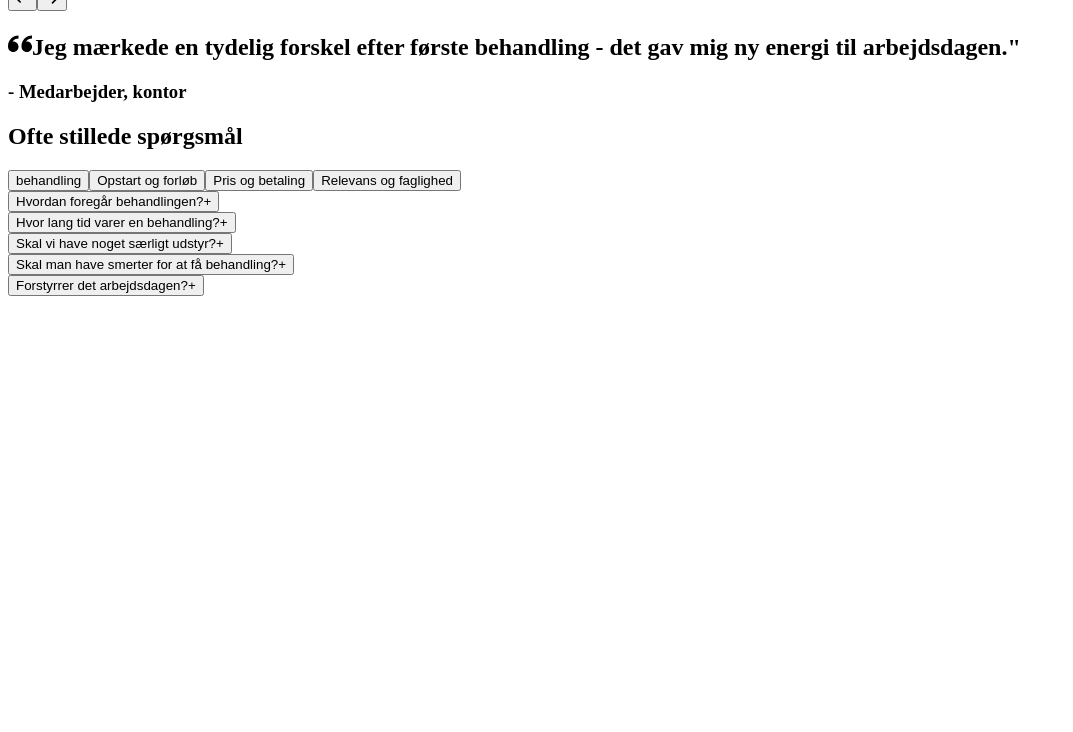
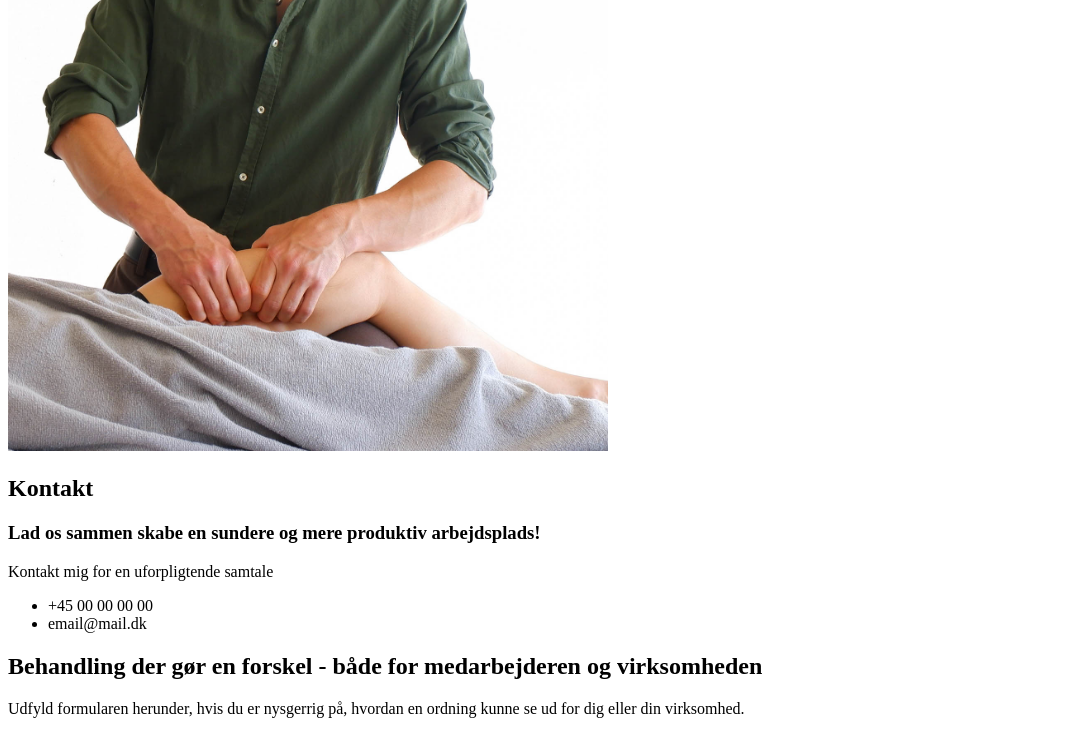
Before and after one commit to s0fiekm/Motusetmanus, a Next.js app: page / in a window 1280 px wide. Shown: the part 2000-2732 px from the top of the page, without its empty margins (0-1073 px from the left). Before the commit the page ends 2304 px from the top, so only its background shows below. Built offline with nearby package versions, Linux system fonts and the light colour scheme.

Commit message:
hero og contact info

```diff
--- a/src/app/page.js
+++ b/src/app/page.js
@@ -6,16 +6,20 @@ import Trial from "@/components/Trial";
 import Pros from "@/components/Pros";
 import FaqSection from "@/components/FaqSection";
 import QuoteSlider from "@/components/QuoteSlider";
+import Hero from "@/components/Hero";
+import ContactInfo from "@/components/ContactInfo";
 
 export default function Home() {
   return (
     <div>
       <main className="min-h-screen flex flex-col items-center justify-center">
+        <Hero />
         <Pros />
         <About />
         <HowItWorks />
         <Prices />
         <Trial />
+        <ContactInfo />
         <Contact />
         <QuoteSlider />
         <FaqSection />
--- /dev/null
+++ b/src/components/ContactInfo.jsx
@@ -0,0 +1,27 @@
+import React from "react";
+import Image from "next/image";
+
+export default function ContactInfo() {
+  return (
+    <div className="w-full bg-surface flex flex-col lg:grid lg:grid-cols-3">
+      <div className="col-span-1">
+        <Image
+          src="/assets/contact.jpg"
+          alt="Portræt af fysioterapeut i behandling "
+          width={600}
+          height={800}
+          className="object-cover w-full h-full "
+        />
+      </div>
+      <div>
+        <h2>Kontakt</h2>
+        <h3>Lad os sammen skabe en sundere og mere produktiv arbejdsplads!</h3>
+        <p>Kontakt mig for en uforpligtende samtale</p>
+        <ul>
+          <li>+45 00 00 00 00</li>
+          <li>email@mail.dk</li>
+        </ul>
+      </div>
+    </div>
+  );
+}
--- /dev/null
+++ b/src/components/Hero.jsx
@@ -0,0 +1,13 @@
+import React from "react";
+
+export default function Hero() {
+  return (
+    <div className="w-full bg-[url('/assets/hero.jpg')] bg-cover bg-center h-[90vh]">
+      <div className="relative z-10 flex flex-col items-center justify-center h-full text-center px-4">
+        <h1>
+          Sundhedspakke til Virksomheder - Manuel Behandling & Fysioterapi
+        </h1>
+      </div>
+    </div>
+  );
+}
```
Also changed, not shown: src/components/Header.jsx (+16 -9 lines), public/assets/contact.jpg (added), public/assets/hero.jpg (added).
